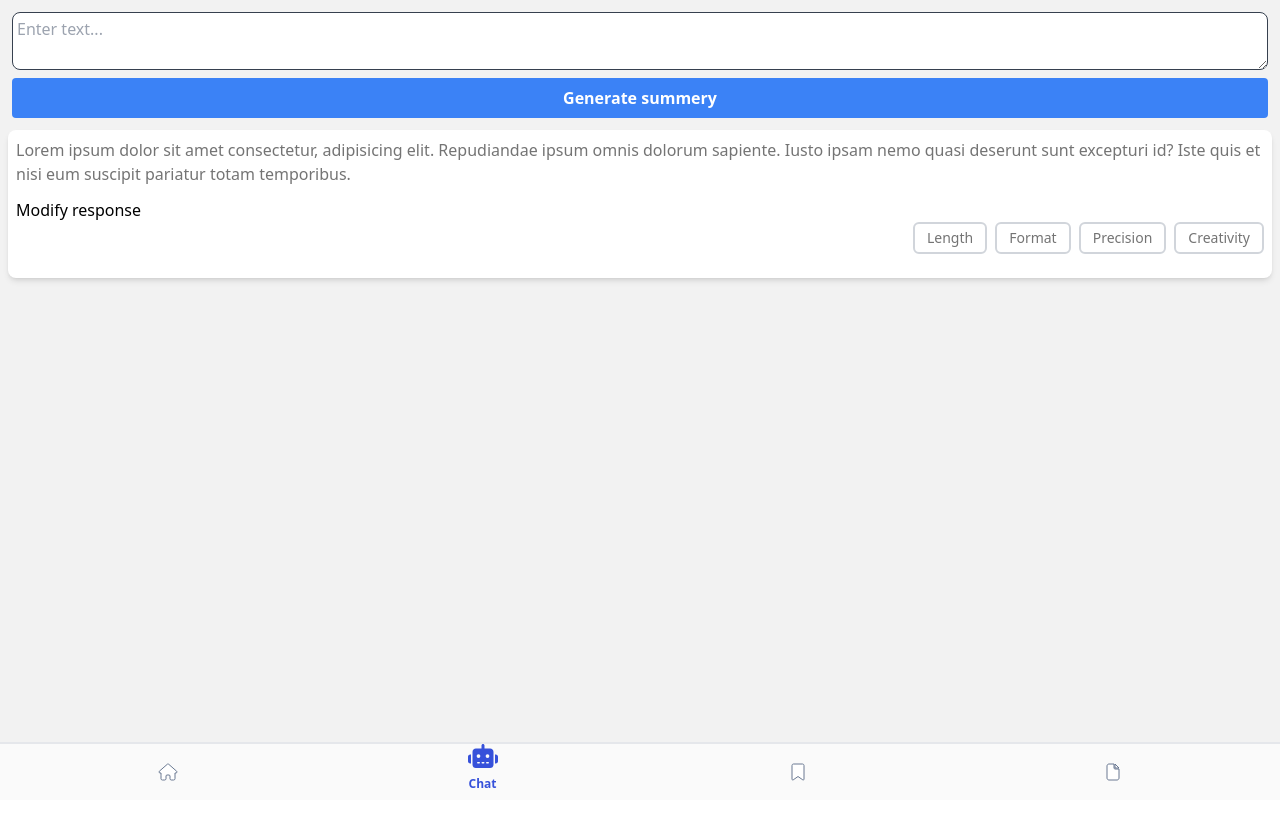
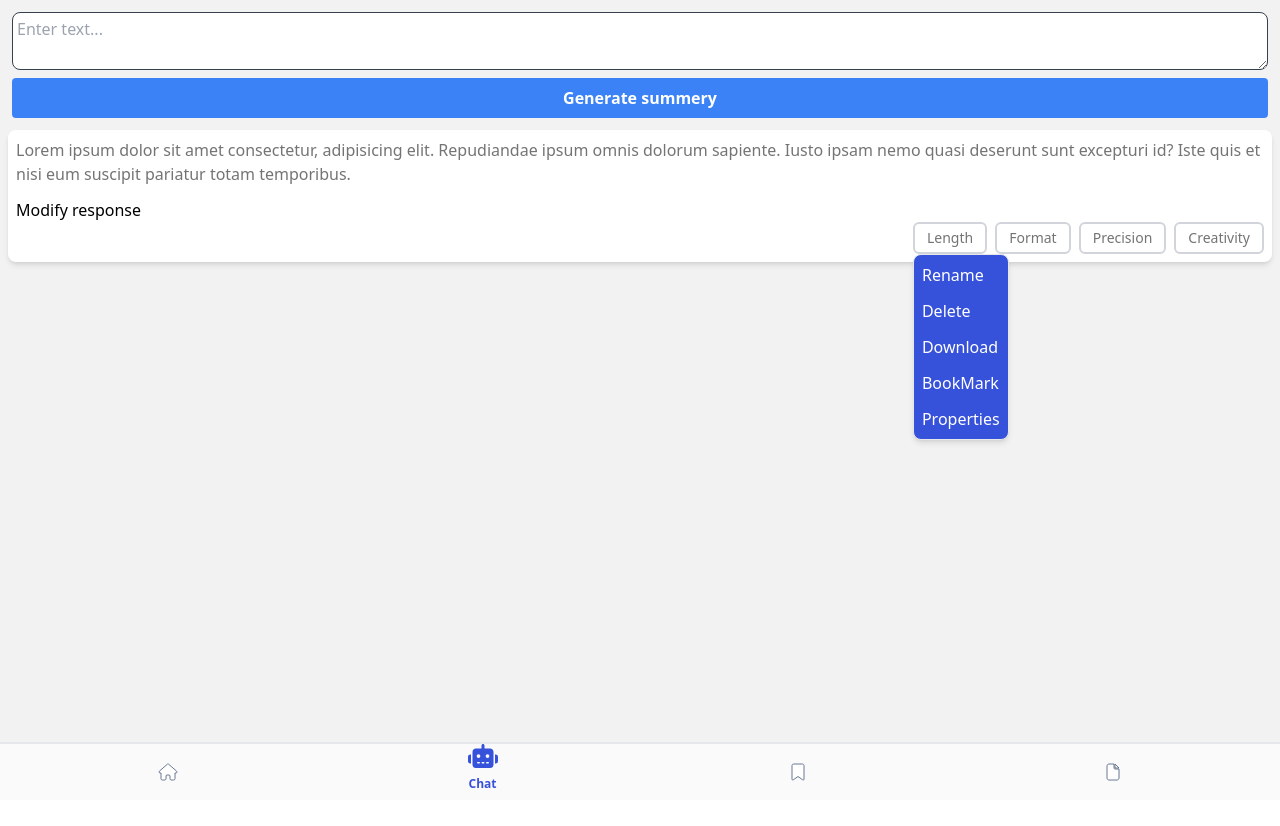
Before and after one commit to DevitoDbug/textSummarizer, a React (Vite) app: page /chatapp in a window 1280 px wide. Both pictures are taken after a click on the button "Length". Shown: the top 826 px of the page. Built offline with nearby package versions, Linux system fonts and the light colour scheme.

Commit message:
feat: Render Response Modifier Options Component

```diff
--- /dev/null
+++ b/src/components/ResponseModifierOptions.jsx
@@ -0,0 +1,17 @@
+import React from 'react';
+
+const ResponseModifierOptions = () => {
+  return (
+    <div className="absolute left-0 top-8 z-10 w-24 rounded-lg border bg-C_Blue p-2 text-white shadow-md">
+      <ul className="relative flex flex-col  gap-3">
+        <li className="text-md">Rename</li>
+        <li className="text-md">Delete</li>
+        <li className="text-md">Download</li>
+        <li className="text-md">BookMark</li>
+        <li className="text-md">Properties</li>
+      </ul>
+    </div>
+  );
+};
+
+export default ResponseModifierOptions;
--- a/src/pages/ChatApp.jsx
+++ b/src/pages/ChatApp.jsx
@@ -1,5 +1,6 @@
 import React, { useContext, useState } from 'react';
 import { RequestParameterContext } from '../context/RequestParameterContext';
+import ResponseModifierOptions from '../components/ResponseModifierOptions';
 
 const ChatApp = () => {
   const [inputText, setInputText] = useState('');
@@ -123,26 +124,14 @@ const ChatApp = () => {
         <div className="mt-3 text-C_Black">Modify response</div>
         <div className="flex justify-end gap-2 ">
           {buttons.map((button) => (
-            <div key={button.id}>
+            <div className="relative" key={button.id}>
               <button
                 onClick={button.onClick}
                 className="rounded-md border-2  border-gray-300 px-3 py-1 text-sm  text-C_TextWhiteDull hover:bg-C_Blue hover:text-white"
               >
                 {button.name}
               </button>
-              <div
-                className={`mt-4 flex  flex-col  ${
-                  selectedOptionsId ? 'block' : 'hidden'
-                }`}
-              >
-                {button.id === selectedOptionsId &&
-                  options.map((option) => (
-                    <div
-                      key={option}
-                      className="flex items-center gap-1 text-left  text-sm text-C_TextWhiteDull"
-                    ></div>
-                  ))}
-              </div>
+              {selectedOptionsId === button.id && <ResponseModifierOptions />}
             </div>
           ))}
         </div>
```
